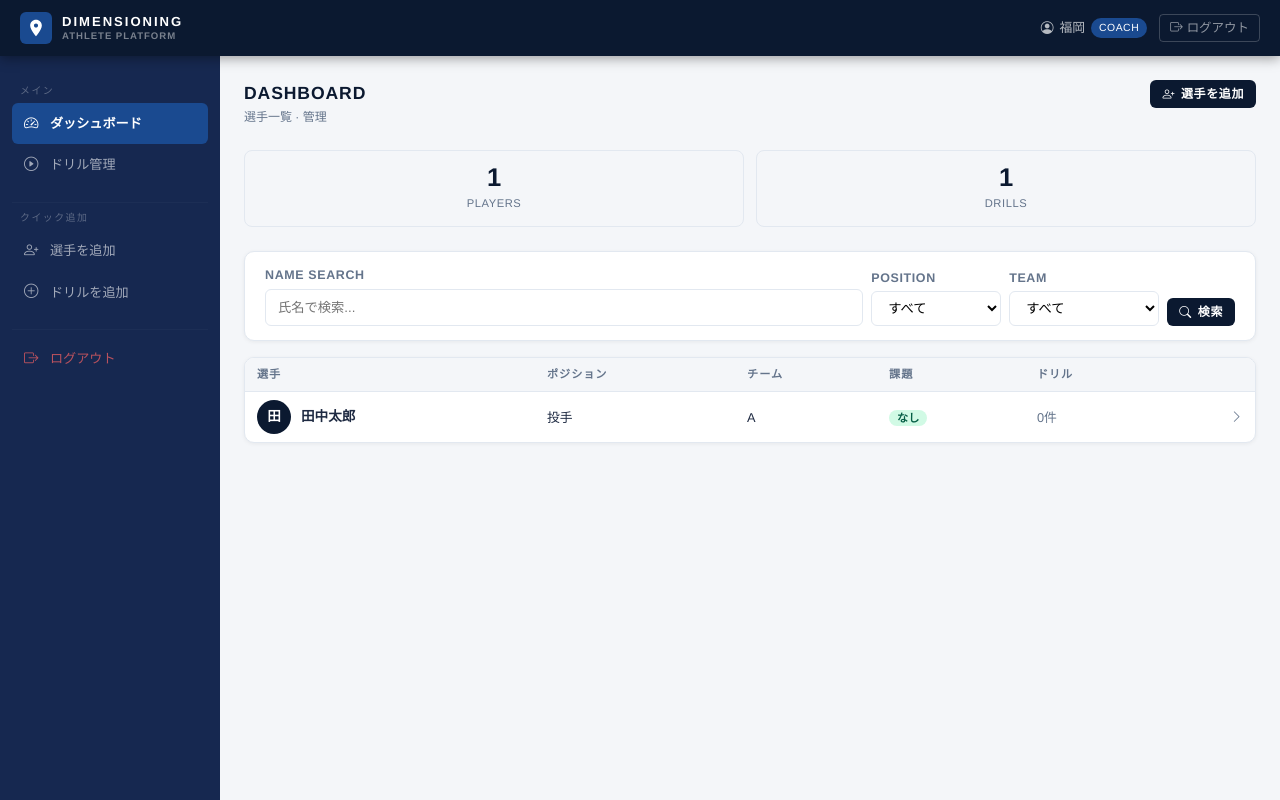
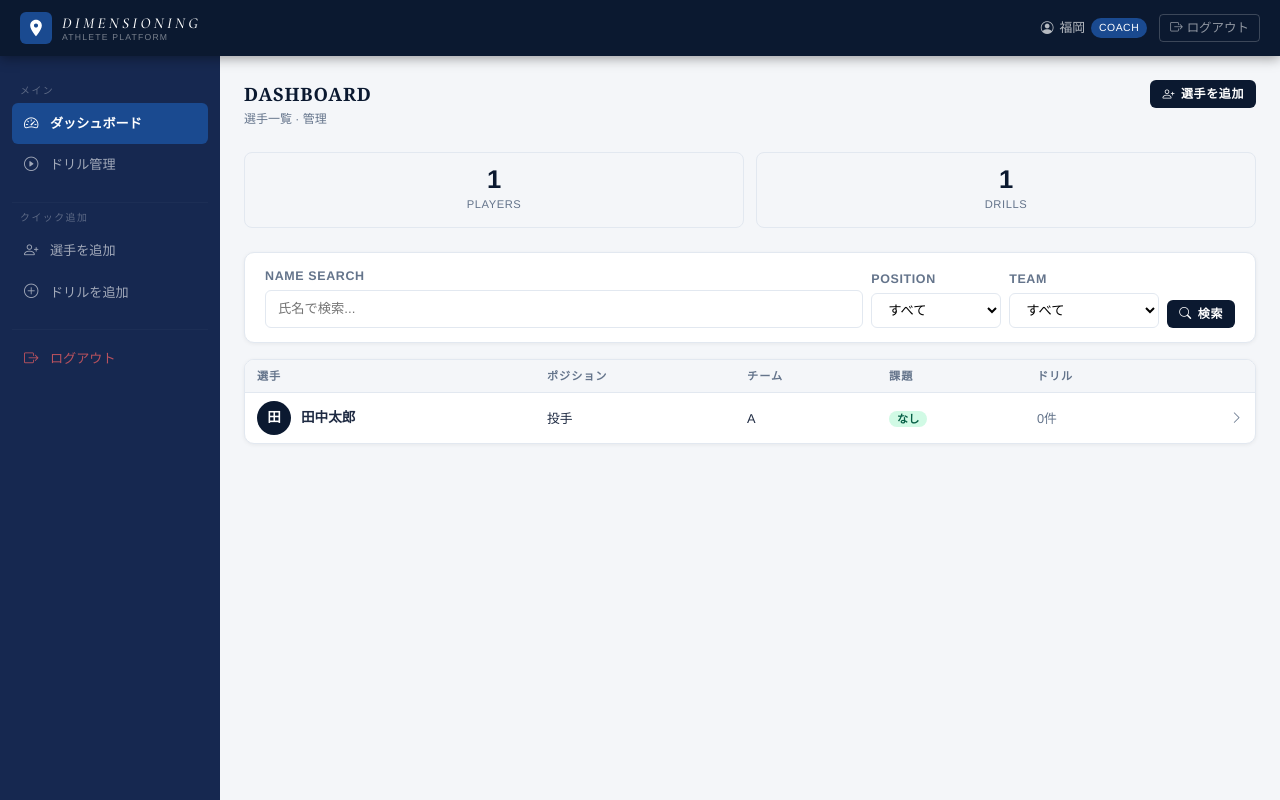
Before and after one commit to nfukuoka-sys/baseball-coaching, a Flask app: page /coach/dashboard in a window 1280 px wide. Run offline with Flask 3, Linux system fonts and the light colour scheme; a user stored in the database is signed in.

Commit message:
Use serif fonts for brand name and page titles
Co-Authored-By: Claude Sonnet 4.6 <noreply@anthropic.com>

```diff
--- a/templates/base.html
+++ b/templates/base.html
@@ -6,6 +6,8 @@
   <title>{% block title %}DIMENSIONING — 選手管理{% endblock %}</title>
   <link href="https://cdn.jsdelivr.net/npm/bootstrap@5.3.2/dist/css/bootstrap.min.css" rel="stylesheet" crossorigin="anonymous">
   <link href="https://cdn.jsdelivr.net/npm/bootstrap-icons@1.11.3/font/bootstrap-icons.min.css" rel="stylesheet" crossorigin="anonymous">
+  <link rel="preconnect" href="https://fonts.googleapis.com">
+  <link rel="stylesheet" href="https://fonts.googleapis.com/css2?family=Cormorant+Garamond:ital,wght@1,500;1,600&family=Noto+Serif+JP:wght@600;700&display=swap">
   <style>
     :root {
       --dm-navy: #0b1930;
@@ -30,9 +32,11 @@
     .dm-nav-brand-icon { width: 32px; height: 32px; background: var(--dm-blue);
                           border-radius: 6px; display: flex; align-items: center; justify-content: center; }
     .dm-nav-brand-icon svg { width: 20px; height: 20px; fill: #fff; }
-    .dm-nav-brand-text { color: #fff; font-size: .82rem; letter-spacing: .15em;
-                          font-weight: 600; line-height: 1.2; }
-    .dm-nav-brand-sub  { color: rgba(255,255,255,.45); font-size: .6rem; letter-spacing: .1em; display: block; }
+    .dm-nav-brand-text { color: #fff; font-size: .95rem; letter-spacing: .22em;
+                          font-family: 'Cormorant Garamond', Georgia, serif;
+                          font-weight: 500; font-style: italic; line-height: 1.2; }
+    .dm-nav-brand-sub  { color: rgba(255,255,255,.45); font-size: .54rem; letter-spacing: .14em; display: block;
+                          font-family: 'Helvetica Neue', Arial, sans-serif; font-style: normal; font-weight: 400; }
     .dm-nav-right { margin-left: auto; display: flex; align-items: center; gap: 12px; }
     .dm-nav-user { color: rgba(255,255,255,.7); font-size: .8rem; display: flex; align-items: center; gap: 6px; }
     .dm-nav-badge { font-size: .65rem; padding: 2px 8px; border-radius: 10px;
@@ -159,7 +163,8 @@
     .collapse-toggle.open .arrow { transform: rotate(180deg); }
 
     /* ── Page title ── */
-    .dm-page-title { font-size: 1.1rem; font-weight: 800; letter-spacing: .05em; color: var(--dm-navy); }
+    .dm-page-title { font-size: 1.15rem; font-weight: 700; letter-spacing: .04em; color: var(--dm-navy);
+                     font-family: 'Noto Serif JP', 'Georgia', 'Times New Roman', serif; }
     .dm-page-sub   { font-size: .75rem; color: var(--dm-muted); margin-top: 2px; }
 
     /* ── Responsive helpers ── */
```
